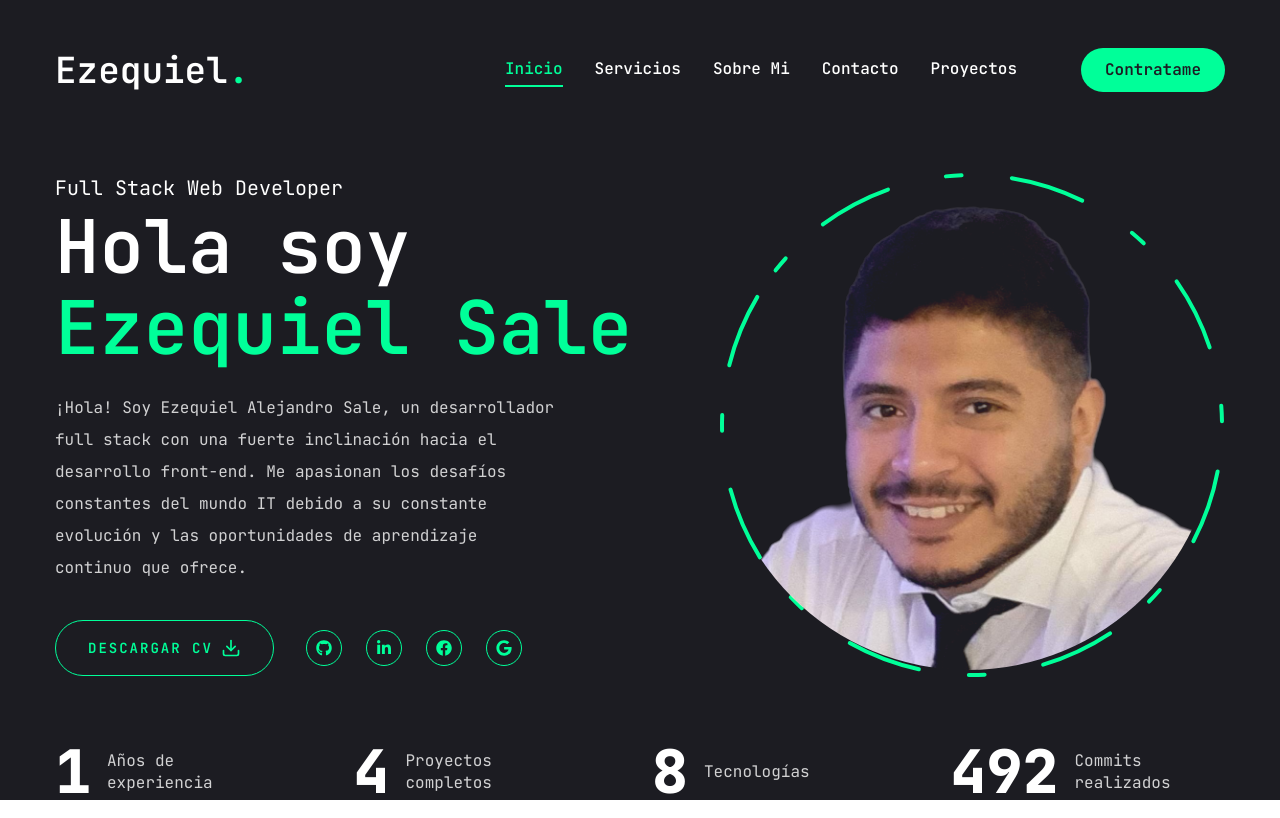
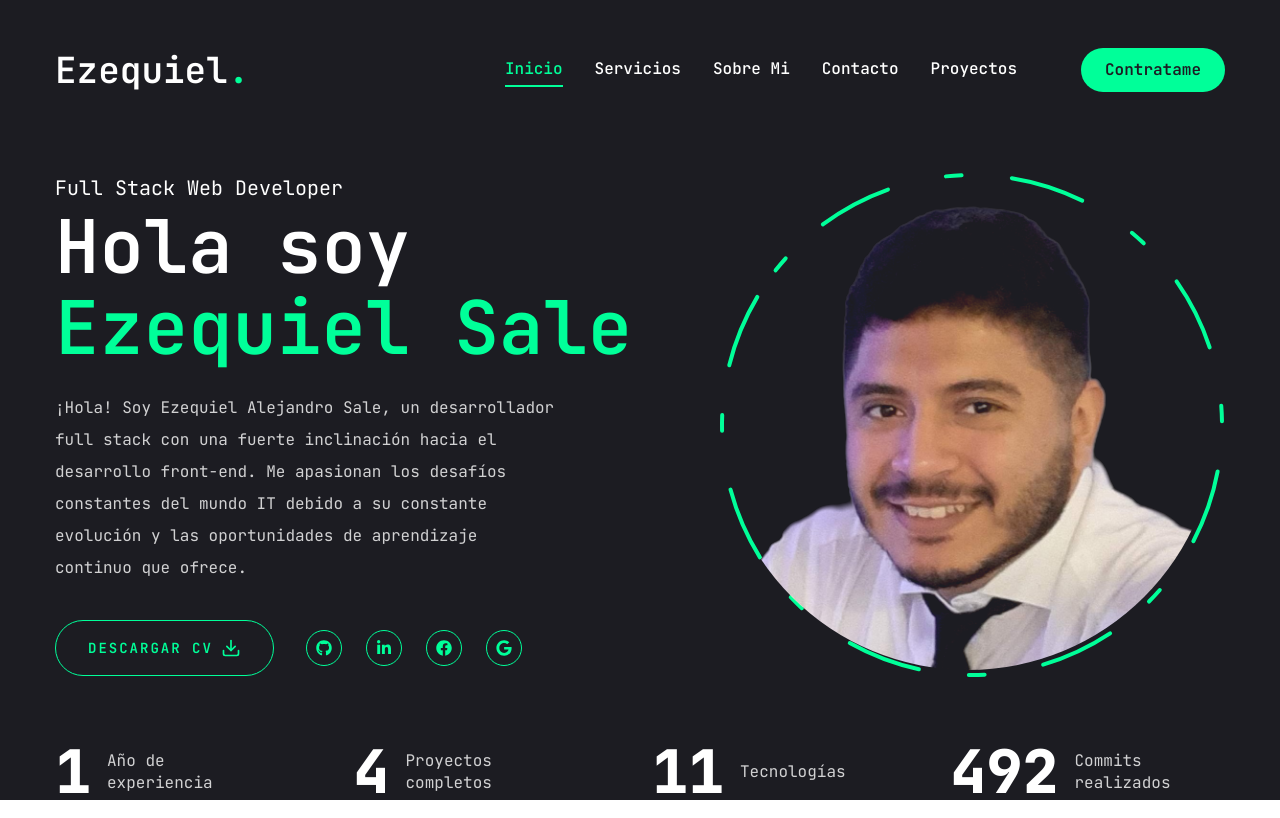
Before and after one commit to Ezequiel-Sale/Portfolio, a Next.js app: page / in a window 1280 px wide. Built offline with nearby package versions, Linux system fonts and the light colour scheme; no server answers.

Commit message:
modificaciones en stats

```diff
--- a/src/app/resume/page.tsx
+++ b/src/app/resume/page.tsx
@@ -66,7 +66,7 @@ const education = {
   ],
 };
 
-const skills = {
+export const skills = {
   title: "Mis skills",
   description:
     "Estos son algunos de los lenguajes y tecnologías que manejo actualmente:",
--- a/src/components/Stats.tsx
+++ b/src/components/Stats.tsx
@@ -1,18 +1,20 @@
 "use client";
+import { skills } from "@/app/resume/page";
+import { projects } from "@/app/work/page";
 import React, { useEffect, useState } from "react";
 import CountUp from "react-countup";
 
 const initialStats = [
   {
     num: 1,
-    text: "Años de experiencia",
+    text: "Año de experiencia",
   },
   {
-    num: 4,
+    num: projects.length,
     text: "Proyectos completos",
   },
   {
-    num: 8,
+    num: skills.items.length,
     text: "Tecnologías",
   },
   {
```
Also changed, not shown: src/app/work/page.tsx (+1 -1 lines).
